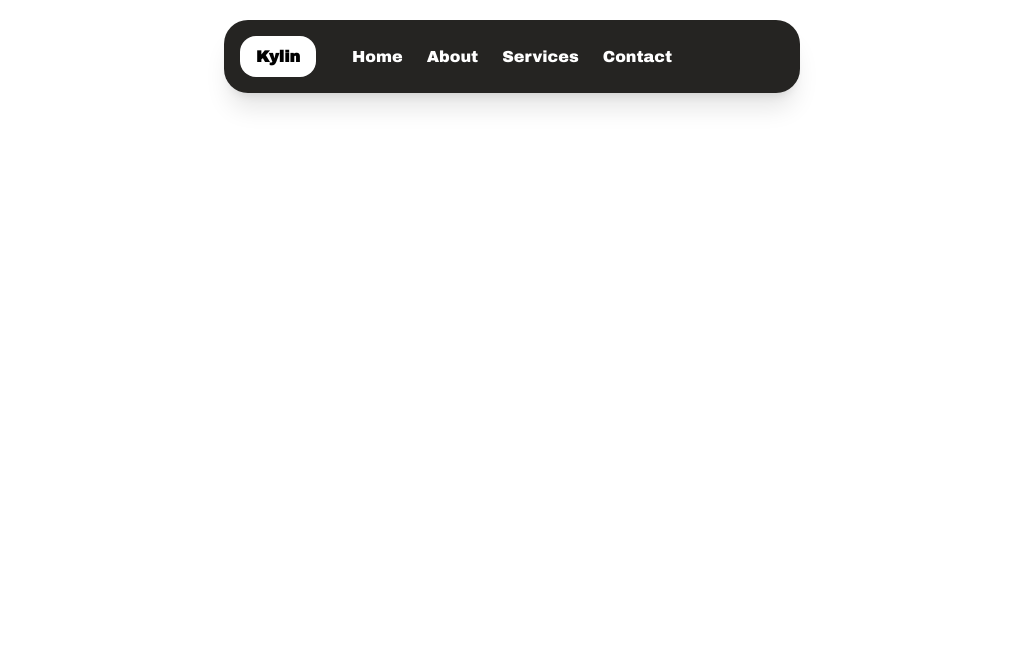
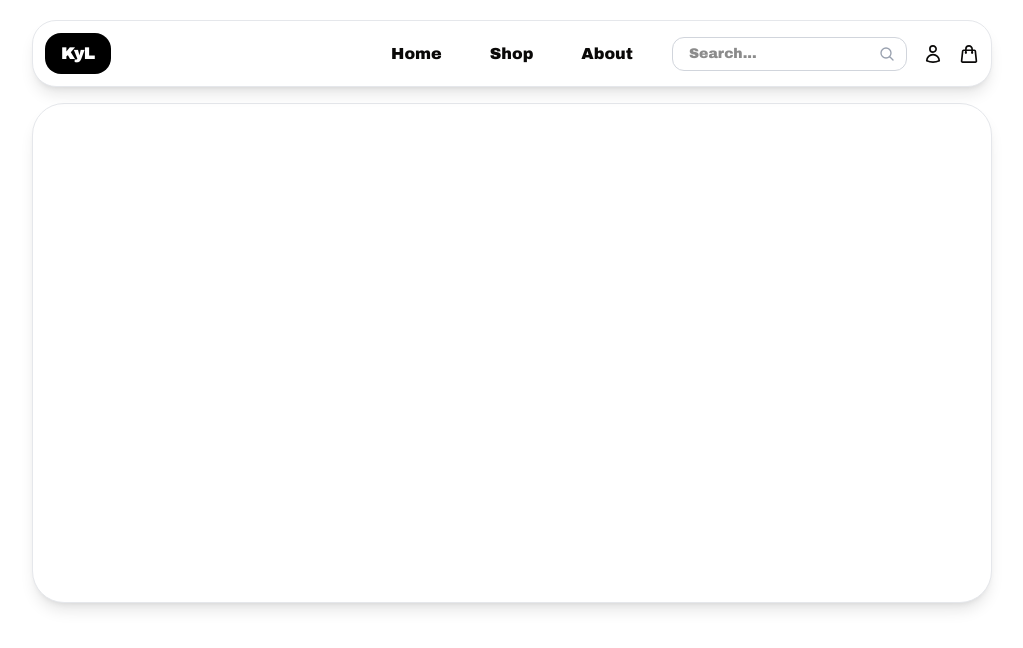
Before and after one commit to trio-habel-jonathan/frontend-ec, a Next.js app: page / in a window 1280 px wide. Shown: the top 648 px of the page, without its empty margins (128-1151 px from the left). Built offline with nearby package versions, Linux system fonts and the light colour scheme.

Commit message:
Update Next

```diff
--- a/app/page.tsx
+++ b/app/page.tsx
@@ -1,6 +1,15 @@
 import Image from "next/image";
 
 export default async function Home() {
+  return (
+    <div className="home-page">
+
+        <div className="bg-white w-[75%] h-[500px] mx-auto mt-4 rounded-4xl border border-gray-200 shadow-lg">
+        </div>
+    </div>
+  );
+}
+
   // return (
   //   <div className="flex min-h-screen items-center justify-center bg-zinc-50 font-sans dark:bg-black">
   //     <main className="flex min-h-screen w-full max-w-3xl flex-col items-center justify-between py-32 px-16 bg-white dark:bg-black sm:items-start">
@@ -62,4 +71,3 @@ export default async function Home() {
   //     </main>
   //   </div>
   // );
-}
--- a/components/navbar.tsx
+++ b/components/navbar.tsx
@@ -2,26 +2,44 @@ import Link from "next/link";
 
 export default function Navbar() {
     return (
-        <nav className="bg-[#252422] p-4 mt-5 w-[45%] mx-auto rounded-3xl shadow-xl sticky z-50 top-4">
+        <nav className="bg-white p-3 mt-5 w-[75%] mx-auto rounded-3xl shadow-lg sticky z-50 top-4 border border-gray-200">
             <div className="grid grid-cols-3 items-center">
-                {/* Logo Kiri */}
-                <div className="logo-icon bg-white px-4 py-2 rounded-2xl w-fit">
-                    <span className="font-archivo text-black font-bold">Kylin</span>
+                <div className="logo-icon bg-black px-4 py-2 rounded-2xl w-fit">
+                    <span className="font-archivo text-white font-bold">KyL</span>
                 </div>
 
-                {/* Menu Tengah */}
-                <div className="flex gap-6 justify-center">
-                    <Link href="/" className="text-white font-archivo">
+                <div className="flex gap-12 justify-center">
+                    <Link href="/" className="text-[#0a0908] font-archivo">
                         Home
                     </Link>
-                    <Link href="/about" className="text-white font-archivo">
+                    <Link href="/about" className="text-[#0a0908] font-archivo">
+                        Shop
+                    </Link>
+                    <Link href="/services" className="text-[#0a0908] font-archivo">
                         About
                     </Link>
-                    <Link href="/services" className="text-white font-archivo">
-                        Services
+                </div>
+                <div className="flex gap-4 items-center justify-end">
+                    <div className="relative">
+                        <input type="text" placeholder="Search..." className="px-4 py-1.5 rounded-xl border border-gray-300 focus:outline-none focus:border-gray-400 text-sm font-archivo w-[100%]"/>
+                        <svg xmlns="http://www.w3.org/2000/svg" fill="none" viewBox="0 0 24 24" strokeWidth="2" stroke="currentColor" className="h-4 w-4 absolute right-3 top-1/2 -translate-y-1/2 text-gray-400 pointer-events-none">
+                            <path strokeLinecap="round" strokeLinejoin="round" d="M21 21l-5.197-5.197m0 0A7.5 7.5 0 105.196 5.196a7.5 7.5 0 0010.607 10.607z" />
+                        </svg>
+                    </div>
+                    {/* <button className="text-[#0a0908]">
+                        <svg xmlns="http://www.w3.org/2000/svg" fill="none" viewBox="0 0 24 24" strokeWidth="2" stroke="currentColor" className="h-5 w-5">
+                            <path strokeLinecap="round" strokeLinejoin="round" d="M21 21l-5.197-5.197m0 0A7.5 7.5 0 105.196 5.196a7.5 7.5 0 0010.607 10.607z" />
+                        </svg>
+                    </button> */}
+                    <Link href="/account" className="text-[#0a0908]">
+                        <svg xmlns="http://www.w3.org/2000/svg" fill="none" viewBox="0 0 24 24" strokeWidth="2" stroke="currentColor" className="h-5 w-5">
+                            <path strokeLinecap="round" strokeLinejoin="round" d="M15.75 6a3.75 3.75 0 11-7.5 0 3.75 3.75 0 017.5 0zM4.501 20.118a7.5 7.5 0 0114.998 0A17.933 17.933 0 0112 21.75c-2.676 0-5.216-.584-7.499-1.632z" />
+                        </svg>
                     </Link>
-                    <Link href="/contact" className="text-white font-archivo">
-                        Contact
+                     <Link href="/cart" className="text-[#0a0908]">
+                        <svg xmlns="http://www.w3.org/2000/svg" fill="none" viewBox="0 0 24 24" strokeWidth="2" stroke="currentColor" className="h-5 w-5">
+                            <path strokeLinecap="round" strokeLinejoin="round" d="M15.75 10.5V6a3.75 3.75 0 10-7.5 0v4.5m11.356-1.993l1.263 12c.07.665-.45 1.243-1.119 1.243H4.25a1.125 1.125 0 01-1.12-1.243l1.264-12A1.125 1.125 0 015.513 7.5h12.974c.576 0 1.059.435 1.119 1.007zM8.625 10.5a.375.375 0 11-.75 0 .375.375 0 01.75 0zm7.5 0a.375.375 0 11-.75 0 .375.375 0 01.75 0z" />
+                        </svg>
                     </Link>
                 </div>
             </div>
```
